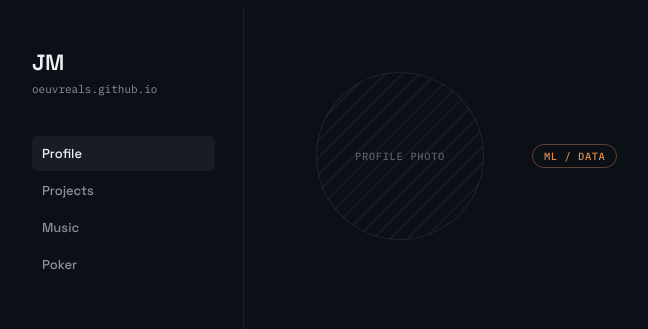
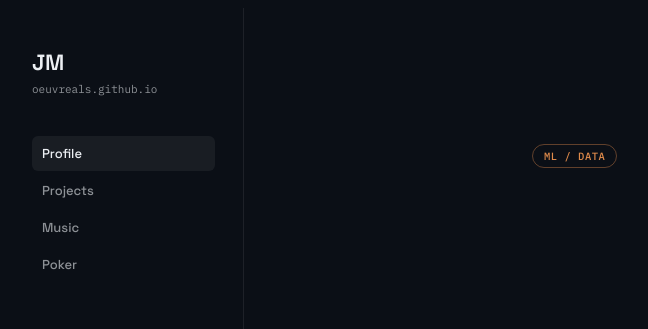
Before and after one commit to oeuvreals/oeuvreals.github.io, a Jekyll site: the page built from index.md, in a window 1280 px wide. Shown: the top 329 px of the page, without its empty margins (4-652 px from the left). Built offline with Jekyll 4.4.1, drawn with Linux system fonts in a browser that asks for light colours; some web fonts are replaced.

Commit message:
home.html

```diff
--- a/_layouts/home.html
+++ b/_layouts/home.html
@@ -7,7 +7,7 @@ layout: default
     <img src="{{ page.avatar | default: site.author.avatar | relative_url }}" alt="{{ site.author.name }}">
   </div>
   {% else %}
-  <div class="ph profile__photo">PROFILE PHOTO</div>
+  <div class="profile__photo profile__photo--blank"></div>
   {% endif %}
 
   <div class="profile__body">
```
